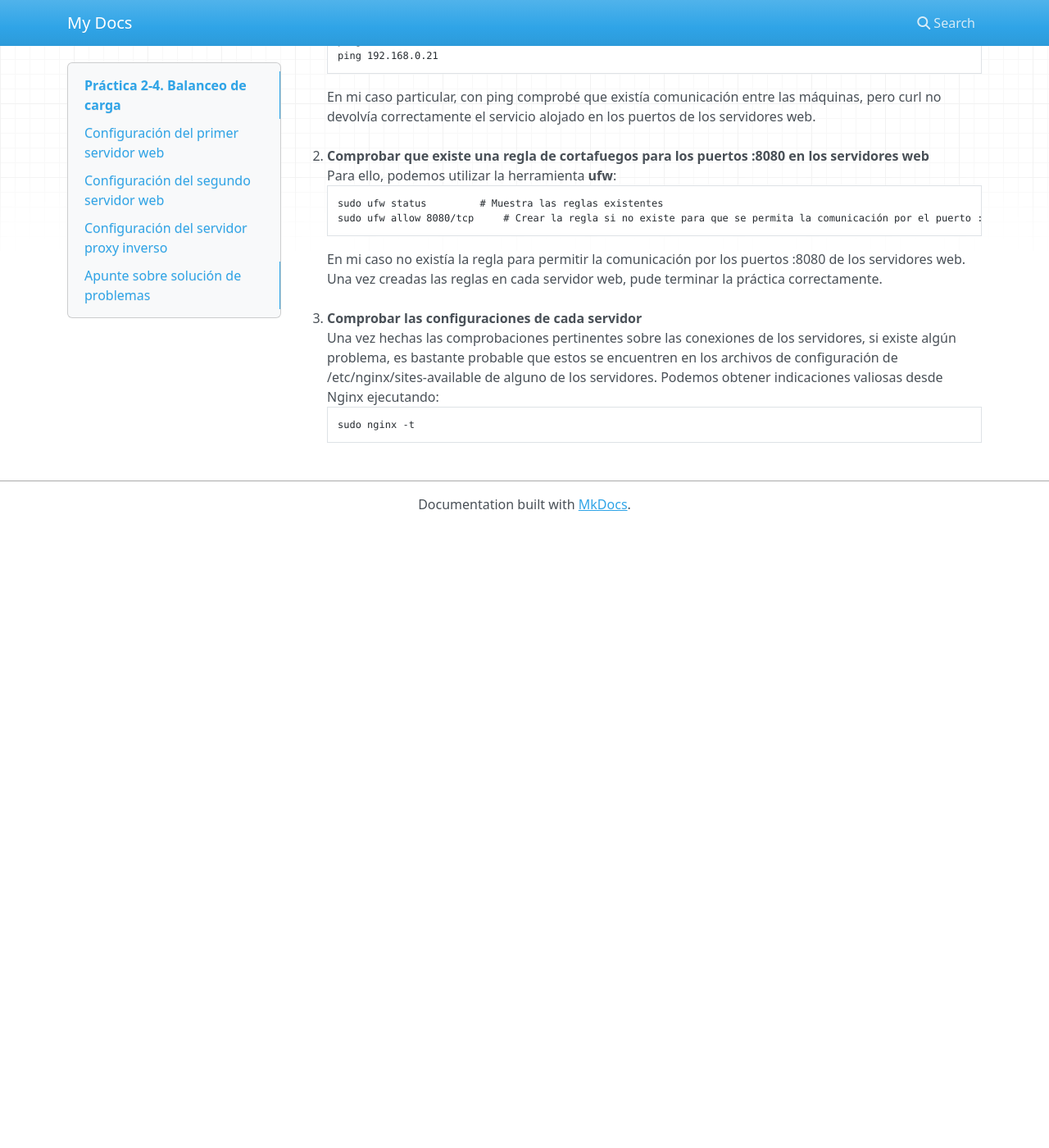
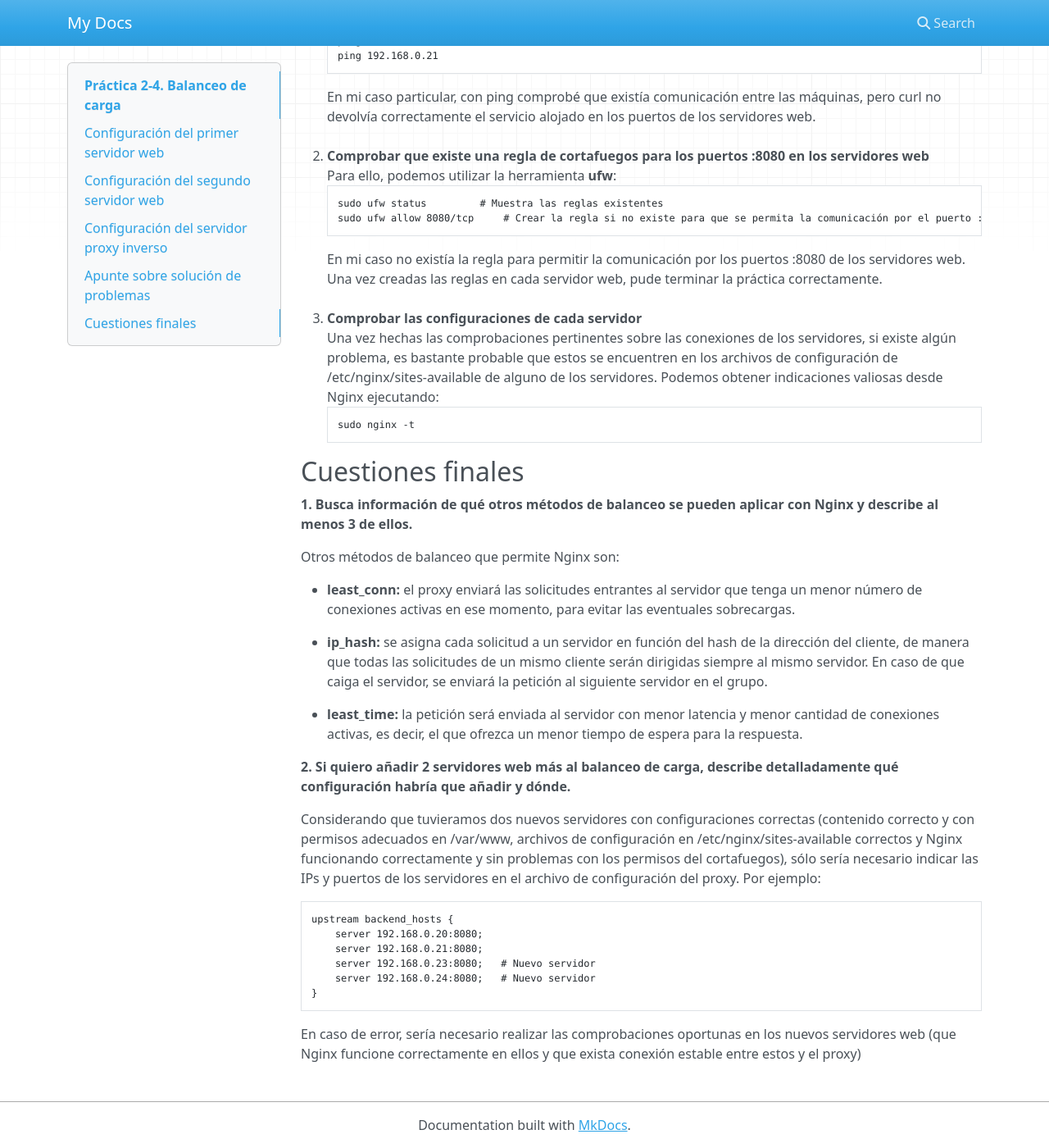
Before and after one commit to Albert0PB/PerezBernabeu_Alberto_DAW_UD2_P4, an MkDocs documentation site: the page built from docs/index.md, in a window 1280 px wide and 1400 px high, scrolled down 3234 px. Shown: the whole window at 82% size. Built offline with MkDocs 1.6.1, drawn with Linux system fonts in a browser that asks for light colours; nearby versions of some CDN libraries; before the commit the page ends 3877 px from its top, so only the background shows below that.

Commit message:
añade cuestiones finales

````diff
--- a/docs/index.md
+++ b/docs/index.md
@@ -126,3 +126,37 @@ sudo ufw allow 8080/tcp		# Crear la regla si no existe para que se permita la co
 sudo nginx -t
 ```
 </ol>
+
+
+## Cuestiones finales
+
+
+<b>1. Busca información de qué otros métodos de balanceo se pueden aplicar con Nginx y describe al menos 3 de ellos.</b>
+
+Otros métodos de balanceo que permite Nginx son:
+
+- <b>least_conn:</b> el proxy enviará las solicitudes entrantes al servidor que tenga un menor número de conexiones activas en
+ese momento, para evitar las eventuales sobrecargas.
+
+- <b>ip_hash:</b> se asigna cada solicitud a un servidor en función del hash de la dirección del cliente, de manera que todas
+las solicitudes de un mismo cliente serán dirigidas siempre al mismo servidor. En caso de que caiga el servidor, se enviará la
+petición al siguiente servidor en el grupo.
+
+- <b>least_time:</b> la petición será enviada al servidor con menor latencia y menor cantidad de conexiones activas, es decir,
+el que ofrezca un menor tiempo de espera para la respuesta.
+
+<b>2. Si quiero añadir 2 servidores web más al balanceo de carga, describe detalladamente qué configuración habría que añadir y dónde.</b>
+
+Considerando que tuvieramos dos nuevos servidores con configuraciones correctas (contenido correcto y con permisos adecuados en /var/www,
+archivos de configuración en /etc/nginx/sites-available correctos y Nginx funcionando correctamente y sin problemas con los permisos del
+cortafuegos), sólo sería necesario indicar las IPs y puertos de los servidores en el archivo de configuración del proxy. Por ejemplo:
+```console
+upstream backend_hosts {
+    server 192.168.0.20:8080;
+    server 192.168.0.21:8080;
+    server 192.168.0.23:8080;	# Nuevo servidor
+    server 192.168.0.24:8080;	# Nuevo servidor
+}
+```
+En caso de error, sería necesario realizar las comprobaciones oportunas en los nuevos servidores web (que Nginx funcione correctamente en ellos
+y que exista conexión estable entre estos y el proxy)
````
